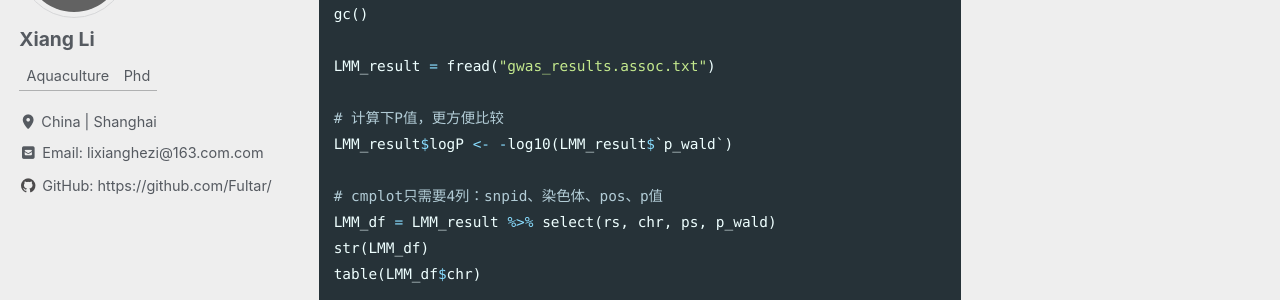
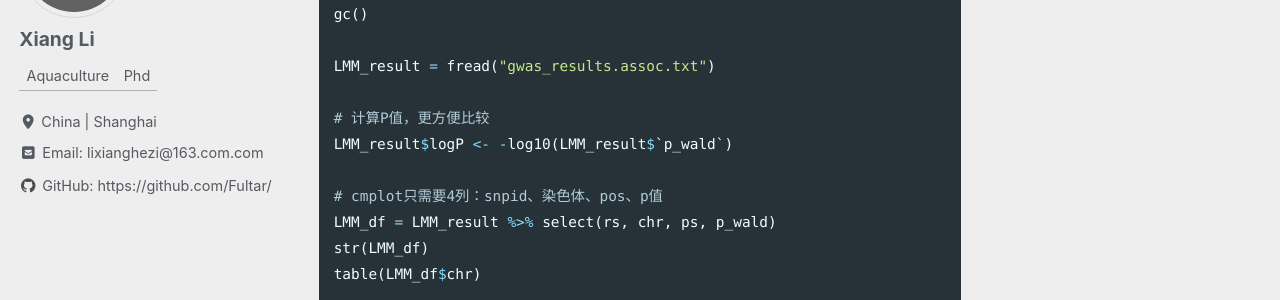
Before and after one commit to Fultar/Fultar.github.io, a Jekyll site: the page built from _posts/2025-12-10-draw-qqplot-and-manhattanplot.md, in a window 1280 px wide and 900 px high, scrolled down 769 px. Shown: the part 150-450 px from the top of the window. Built offline with Jekyll 4.4.1, drawn with Linux system fonts in a browser that asks for light colours; cached includes are drawn as plain includes; comment, search, counter and statistics services are not loaded.

Commit message:
Update 2025-12-10-draw-qqplot-and-manhattanplot.md

```diff
--- a/_posts/2025-12-10-draw-qqplot-and-manhattanplot.md
+++ b/_posts/2025-12-10-draw-qqplot-and-manhattanplot.md
@@ -40,7 +40,7 @@ gc()
 
 LMM_result = fread("gwas_results.assoc.txt")
 
-# 计算下P值，更方便比较
+# 计算P值，更方便比较
 LMM_result$logP <- -log10(LMM_result$`p_wald`)
 
 # cmplot只需要4列：snpid、染色体、pos、p值
```
